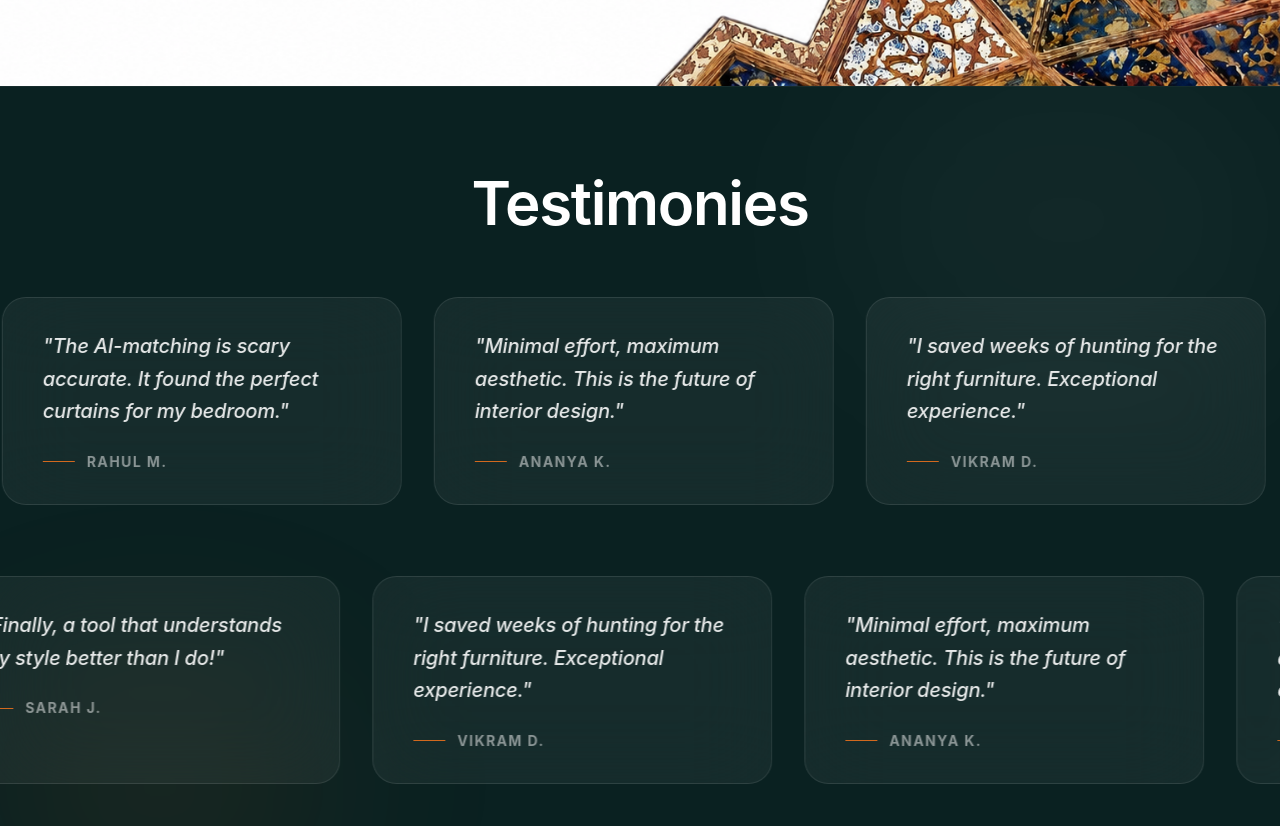
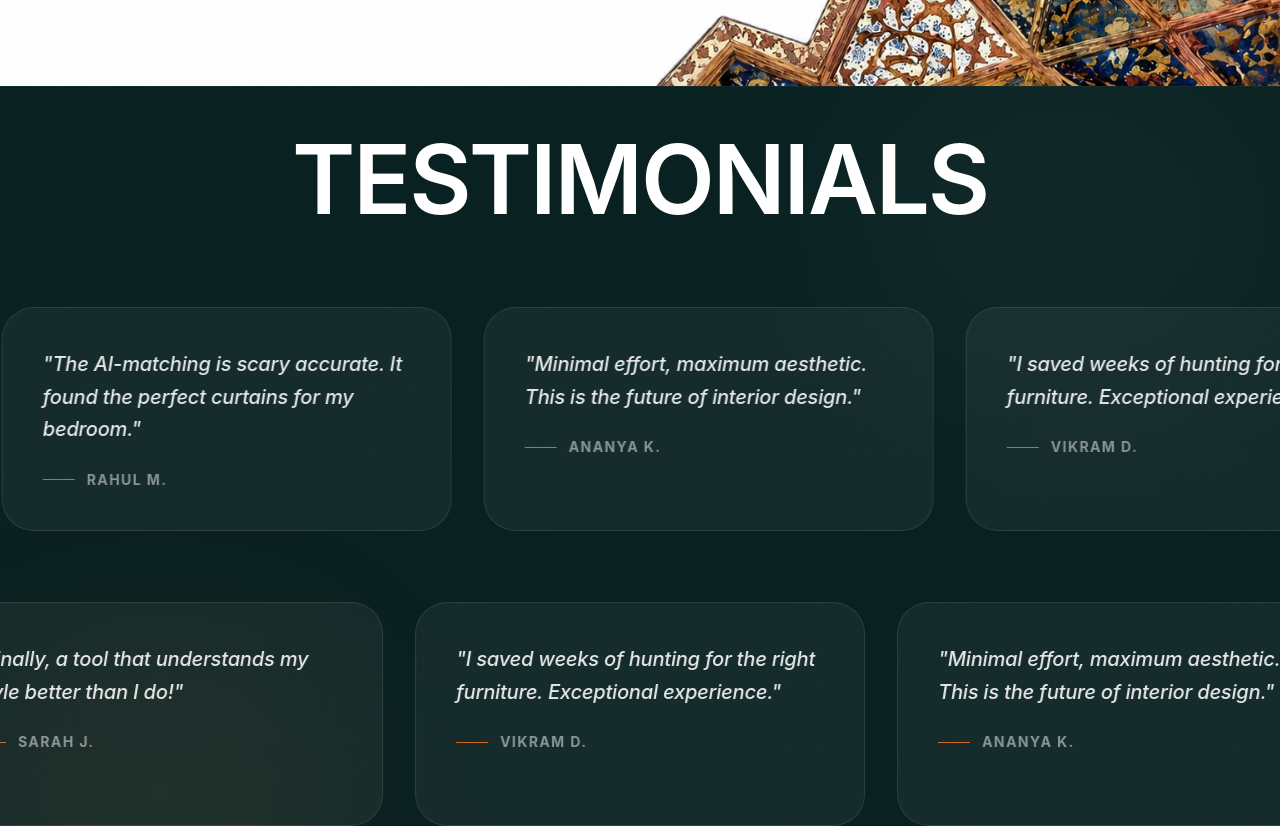
Before and after one commit to SiddharthChaturvedii/FABMYHOME, a Next.js app: page / in a window 1280 px wide. Shown: the part 4180-5006 px from the top of the page. Built offline with nearby package versions, Linux system fonts and the light colour scheme.

Commit message:
style: bold testimonials heading and pause-on-hover interaction

```diff
--- a/components/trust/Testimonials.tsx
+++ b/components/trust/Testimonials.tsx
@@ -15,21 +15,21 @@ const testimonials = [
 export default function Testimonials() {
   return (
     <section className="h-screen w-full bg-[#0a2121] flex flex-col justify-center overflow-hidden border-y border-white/5 relative">
-      <div className="max-w-7xl mx-auto px-6 mb-12 relative z-20">
-        <h2 className="text-4xl md:text-6xl font-display font-bold tracking-tight text-center text-white">
-          Testimonies
+      <div className="max-w-7xl mx-auto px-6 mb-16 relative z-20">
+        <h2 className="text-5xl md:text-8xl font-display font-black tracking-tighter text-center text-white uppercase">
+          Testimonials
         </h2>
       </div>
 
       <div className="flex flex-col gap-10 relative z-10">
         {/* Row 1: Right to Left */}
-        <div className="marquee-container">
-          <div className="marquee-content py-4">
+        <div className="marquee-container group">
+          <div className="marquee-content py-4 group-hover:[animation-play-state:paused]">
             {[...testimonials, ...testimonials].map((text, i) => (
               <TiltCard
                 key={`r1-${i}`}
-                tiltLimit={10}
-                className="glass px-10 py-8 rounded-3xl w-[400px] flex-shrink-0 cursor-default"
+                tiltLimit={20}
+                className="glass px-10 py-10 rounded-[32px] w-[450px] flex-shrink-0 cursor-default"
               >
                 <div className="relative z-20">
                   <p className="text-lg md:text-xl font-medium text-white/90 leading-relaxed italic">
@@ -48,13 +48,13 @@ export default function Testimonials() {
         </div>
 
         {/* Row 2: Right to Left (Faster Offset) */}
-        <div className="marquee-container">
-          <div className="marquee-content py-4" style={{ animationDuration: '35s' }}>
+        <div className="marquee-container group">
+          <div className="marquee-content py-4 group-hover:[animation-play-state:paused]" style={{ animationDuration: '35s' }}>
             {[...testimonials, ...testimonials].reverse().map((text, i) => (
               <TiltCard
                 key={`r2-${i}`}
-                tiltLimit={10}
-                className="glass px-10 py-8 rounded-3xl w-[400px] flex-shrink-0 cursor-default"
+                tiltLimit={20}
+                className="glass px-10 py-10 rounded-[32px] w-[450px] flex-shrink-0 cursor-default"
               >
                 <div className="relative z-20">
                   <p className="text-lg md:text-xl font-medium text-white/90 leading-relaxed italic">
```
